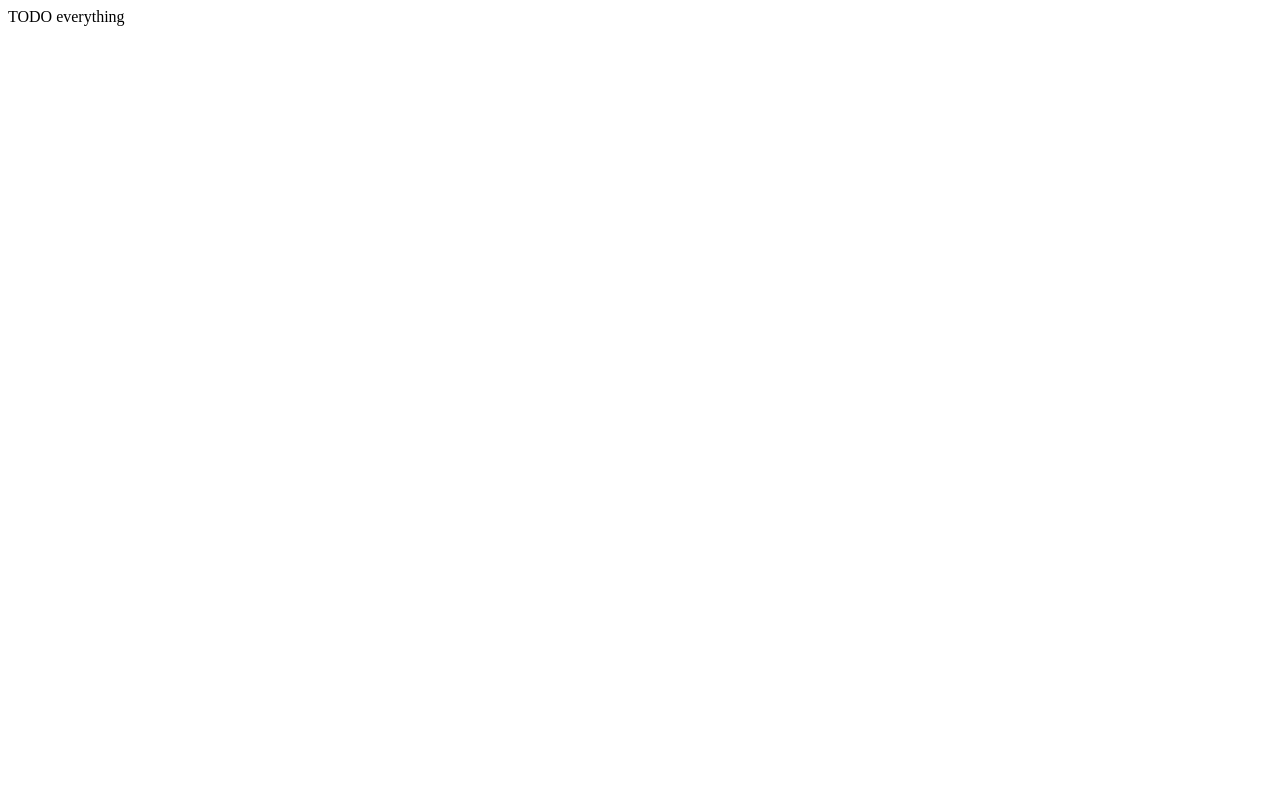
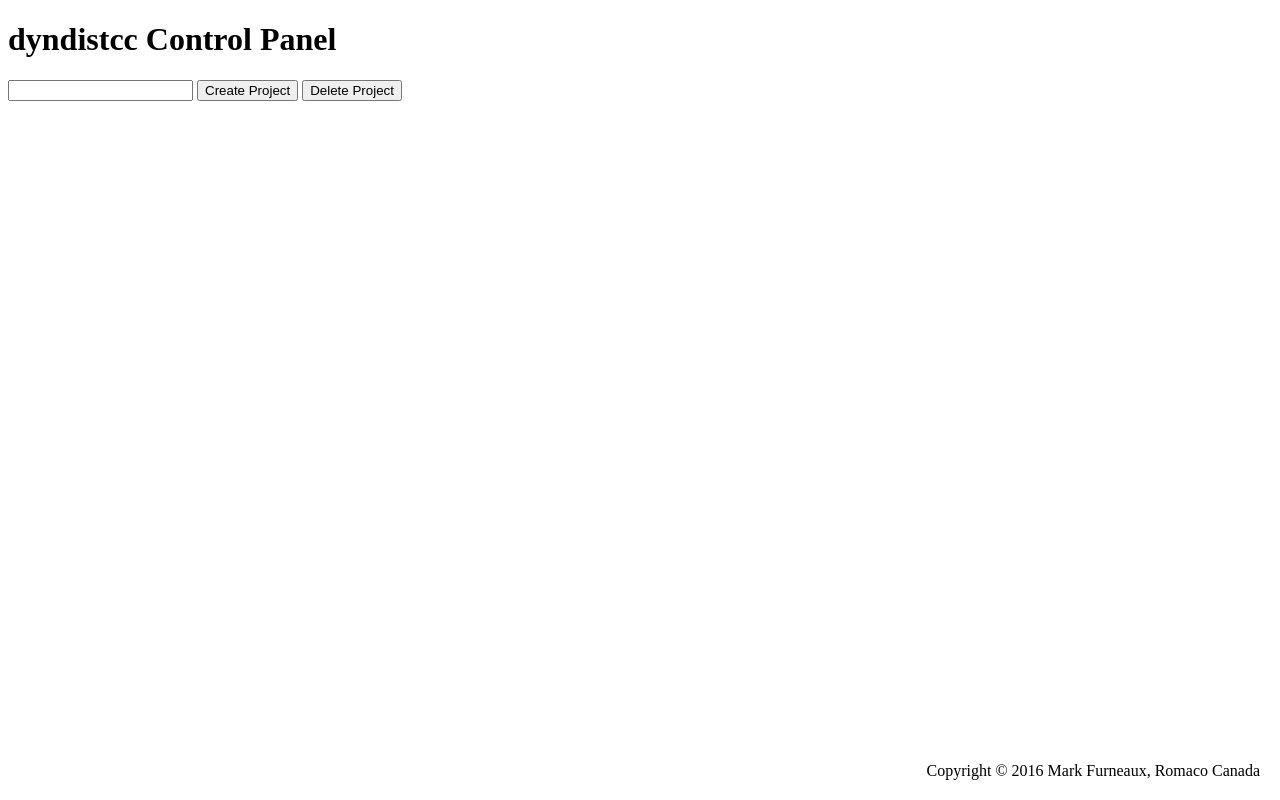
Before and after one commit to TheUbuntuGuy/dyndistcc, a website: page dyndistccserver/html/index.html in a window 1280 px wide. Drawn offline with Linux system fonts and the light colour scheme.

Commit message:
Create and delete projects from the web UI

```diff
--- a/dyndistccserver/html/index.html
+++ b/dyndistccserver/html/index.html
@@ -4,8 +4,39 @@
         <title>dyndistcc Commander</title>
         <meta charset="UTF-8">
         <meta name="viewport" content="width=device-width, initial-scale=1.0">
+        <link rel="icon" type="image/x-icon" href="favicon.ico" />
     </head>
     <body>
-        <div>TODO everything</div>
+        <h1>dyndistcc Control Panel</h1>
+        <input type="text" id="projectName" name="projectName">
+        <input type="button" id="createProject" name="createProject" value="Create Project" onclick="createProject();">
+        <input type="button" id="deleteProject" name="deleteProject" value="Delete Project" onclick="deleteProject();">
+        <div id ="response" style="margin-top: 20px;"></div>
+        <div style="position: absolute; bottom: 20px; right: 20px;">Copyright &copy; 2016 Mark Furneaux, Romaco Canada</div>
+        <script type="text/javascript">
+            function createProject() {
+                var xhttp = new XMLHttpRequest();
+                xhttp.onreadystatechange = function () {
+                    if (xhttp.readyState == 4 && xhttp.status == 200) {
+                        document.getElementById("response").innerHTML = "Create status: " + xhttp.responseText;
+                        document.getElementById("projectName").value = "";
+                    }
+                };
+                xhttp.open("GET", "api/createProject?name=" + document.getElementById("projectName").value, true);
+                xhttp.send();
+            }
+
+            function deleteProject() {
+                var xhttp = new XMLHttpRequest();
+                xhttp.onreadystatechange = function () {
+                    if (xhttp.readyState == 4 && xhttp.status == 200) {
+                        document.getElementById("response").innerHTML = "Delete status: " + xhttp.responseText;
+                        document.getElementById("projectName").value = "";
+                    }
+                };
+                xhttp.open("GET", "api/deleteProject?name=" + document.getElementById("projectName").value, true);
+                xhttp.send();
+            }
+        </script>
     </body>
 </html>
```
Also changed, not shown: dyndistccserver/main.js (+0 -10 lines), dyndistccserver/html/favicon.ico (added), 1 other file.
